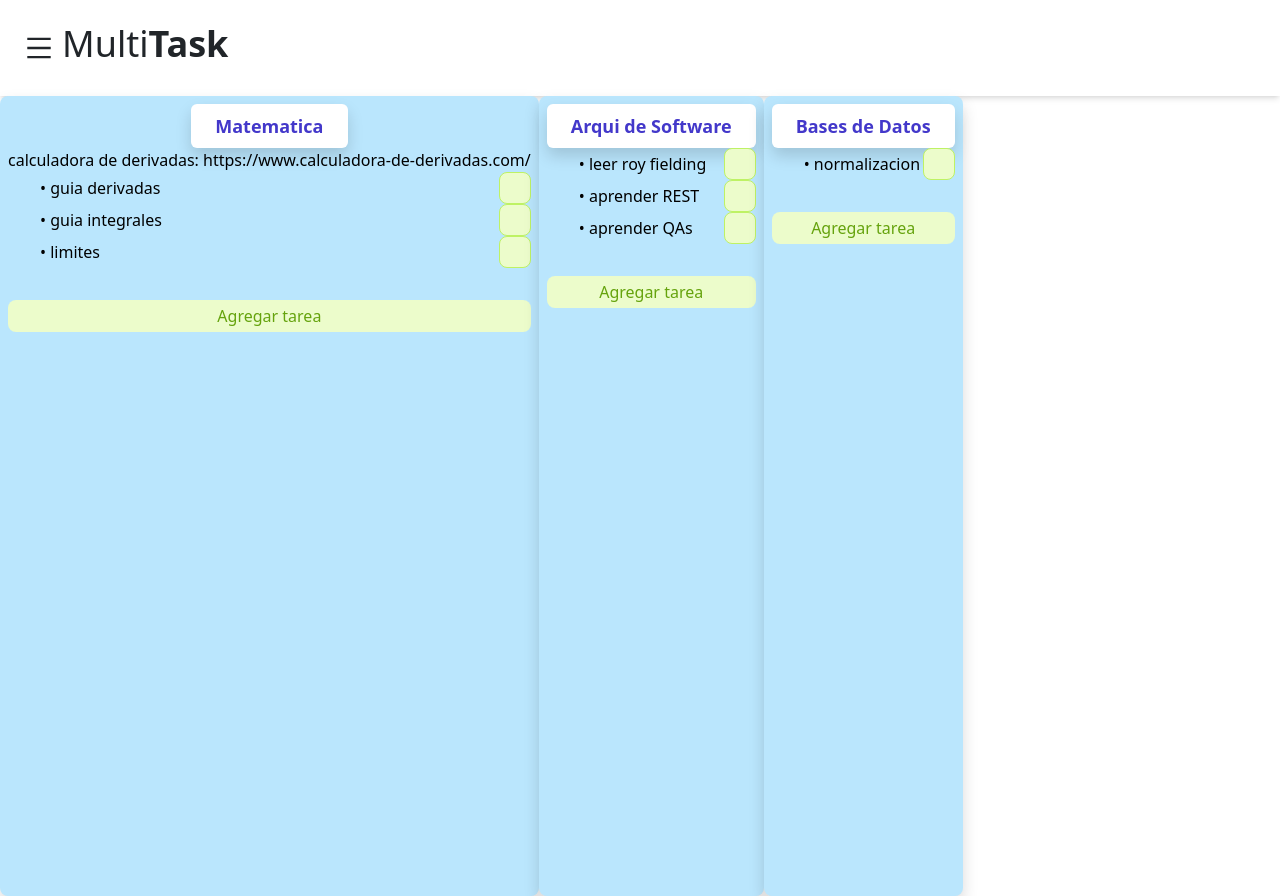
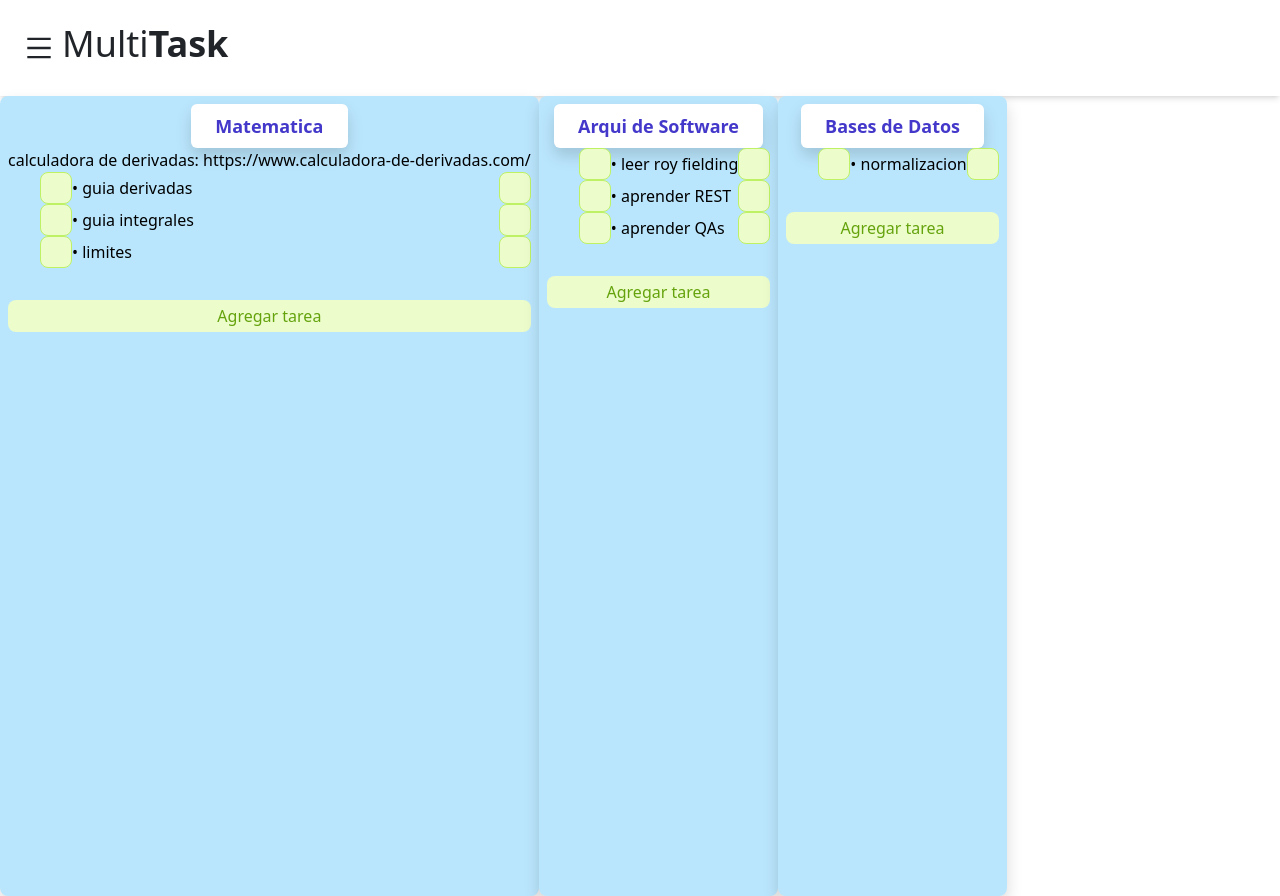
Before and after one commit to Valen1611/MultiTask, a React (Create React App) app: page /todo in a window 1280 px wide. Built offline with nearby package versions, Linux system fonts and the light colour scheme.

Commit message:
eliminar tarea funcionando

```diff
--- a/package.json
+++ b/package.json
@@ -47,6 +47,7 @@
     ]
   },
   "devDependencies": {
+    "@types/uuid": "^10.0.0",
     "autoprefixer": "^10.4.19",
     "postcss": "^8.4.39",
     "tailwindcss": "^3.4.4"
--- a/src/components/Categoria.tsx
+++ b/src/components/Categoria.tsx
@@ -1,9 +1,11 @@
 import { useState } from "react";
 import AgregarTarea from "./AgregarTarea";
+import { v4 as uuidv4 } from 'uuid';
+
 
 function Categoria(props: CategoriaProps) {
   const [checked, setChecked] = useState(false);
-
+  const currentId = uuidv4();
   const handleButtonClick = () => {
     setChecked(!checked);
   };
@@ -12,67 +14,78 @@ function Categoria(props: CategoriaProps) {
       {/*Nombre*/}
       <center>
         <div className="inline-block px-4 py-2 bg-white rounded-md shadow">
-                    <span className="font-bold text-lg text-indigo-700">{props.nombre}</span>
+          <span className="font-bold text-lg text-indigo-700">
+            {props.nombre}
+          </span>
         </div>
-
       </center>
 
       {/*Descripcion*/}
-            <div className="box-decoration-slice">
-                {props.descripcion}
-            </div>
+      <div className="box-decoration-slice">{props.descripcion}</div>
 
       {/*Tareas*/}
       <div>
         <ul>
           {props.tareas?.map((tarea, index) => (
-                        <>
-                        {/* <div className="hover:bg-indigo-500">
-                            <li key={index}> • {tarea}
-                            <input  id="c1"
+            <div className="columns-2 flex items-center">
+              <input
+                id={currentId}
                 type="checkbox"
                 className="h-8 w-8 cursor-pointer rounded-lg border-lime-300 bg-lime-100 text-lime-600 focus:ring-lime-200"
-                                    onClick={() => {console.log("click en ",tarea)}} />
-                            </li>
-                        </div> */}
-                        <button className="flex justify-between items-center hover:bg-indigo-500 w-full text-left "
-                                onClick={() => {setChecked(!checked)}}>
-                            <li key={index} className="flex justify-between w-full items-center">
+                onClick={() => {
+                    console.log("ELIMINAR ", tarea, props.id);
+                    props.eliminarTarea(tarea, props.id);
+                }}
+              />
+
+              <button
+                className="flex hover:bg-indigo-500 w-full text-left"
+                onClick={() => {
+                  setChecked(!checked);
+                }}
+
+              >
+                <li
+                  key={index}
+                  className="flex justify-between w-full items-center"
+                >
                   <span>• {tarea}</span>
-                            <input  id="c1"
+                  <input
+                    id={uuidv4()}
                     type="checkbox"
                     checked={checked}
                     className="h-8 w-8 cursor-pointer rounded-lg border-lime-300 bg-lime-100 text-lime-600 focus:ring-lime-200"
-                                    onChange={() => {console.log("click en ",tarea)}} />
+                    onChange={() => {
+                      console.log("click en ", tarea);
+
+                    }}
+                  />
                 </li>
               </button>
-                        </>
-
+            </div>
           ))}
         </ul>
       </div>
 
       <div className="flex justify-center py-3">
-
         <AgregarTarea
           id={props.id}
           nombre={props.nombre}
-                            agregarTarea={props.agregarTarea}/>
-
+          agregarTarea={props.agregarTarea}
+        />
       </div>
-
     </div>
   );
 }
-
 
 interface CategoriaProps {
   id: number;
   nombre: string;
   descripcion?: string;
-    tareas?: string[];       // TODO: Cambiar a Tarea[]
-    pendientes?: string[];   // TODO: Cambiar a Tarea[]
+  tareas?: string[]; // TODO: Cambiar a Tarea[]
+  pendientes?: string[]; // TODO: Cambiar a Tarea[]
   agregarTarea: (tarea: string, idCateogoria: number) => void;
+  eliminarTarea: (tarea: string, idCateogoria: number) => void;
 }
 
 export default Categoria;
--- a/src/pages/Listas.tsx
+++ b/src/pages/Listas.tsx
@@ -56,6 +56,27 @@ export function ListasPage() {
 
   }
 
+  function eliminarTarea(tarea: string, idCategoria: number) {
+    console.log("eliminar tarea", tarea, "en", idCategoria);
+    const categoriaActualizada = categorias?.map((categoria) => {
+      console.log(categoria.id, idCategoria);
+      if (categoria.id === idCategoria) {
+        console.log("hola?")
+        const index = categoria.tareas?.indexOf(tarea) ?? -1;
+
+        if (index !== -1) {
+          categoria.tareas?.splice(index, 1);
+        }
+
+      }
+      return categoria;
+    });
+
+    console.log("categoriaActualizada", categoriaActualizada);
+    setCategorias(categoriaActualizada);
+  }
+
+
   return (
     <div className="flex flex-col h-screen">
       <div className='flex flex-row flex-grow'>
@@ -65,7 +86,8 @@ export function ListasPage() {
                       descripcion={categoria.descripcion}
                       tareas={categoria.tareas}
                       key={index}
-                      agregarTarea={agregarTarea}/>
+                      agregarTarea={agregarTarea}
+                      eliminarTarea={eliminarTarea}/>
         ))}
       </div>
   </div>
```
Also changed, not shown: 1 other file (tests, documents, lock files or other folders). Lines whose indentation alone changed are shown as unchanged.
